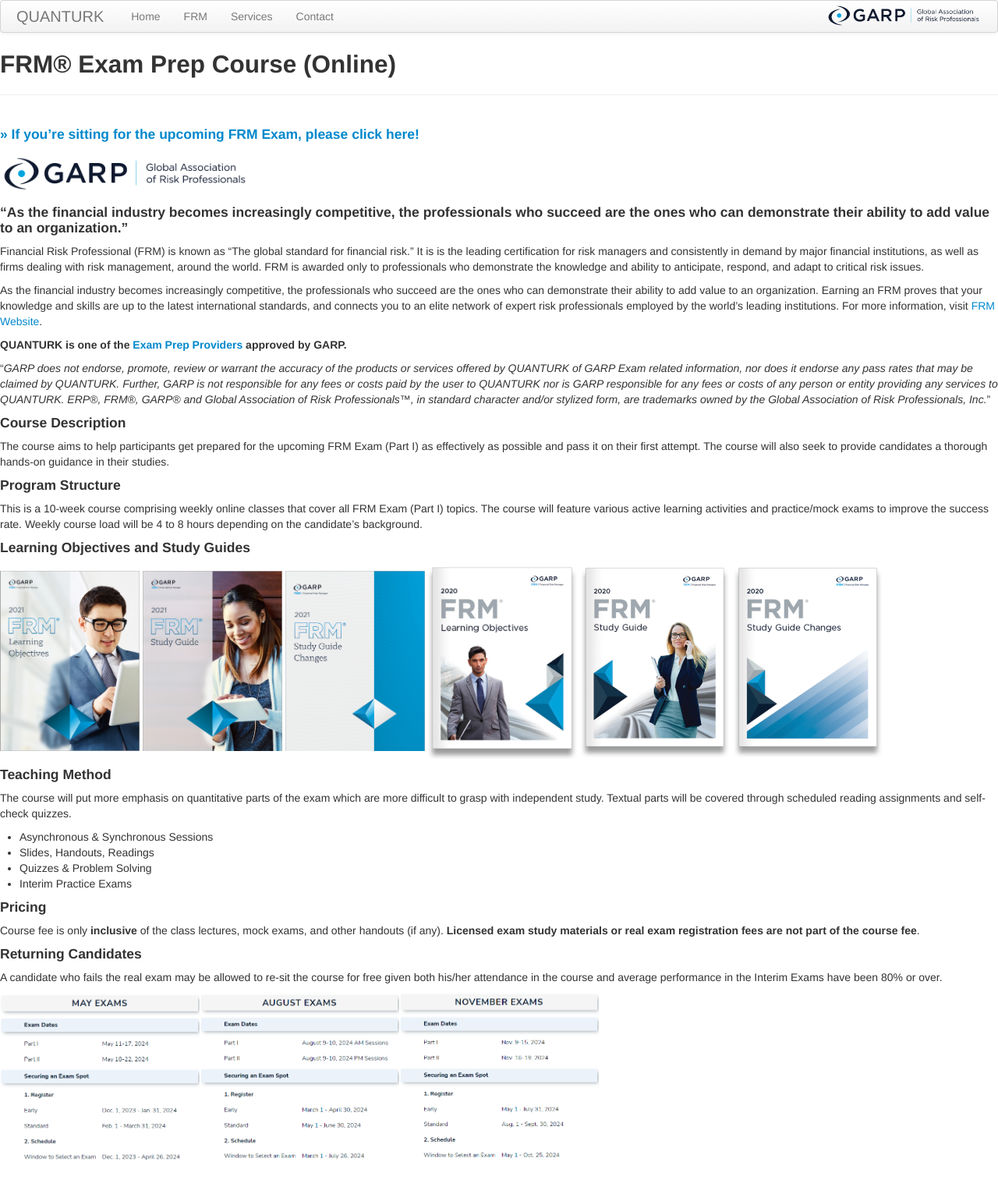
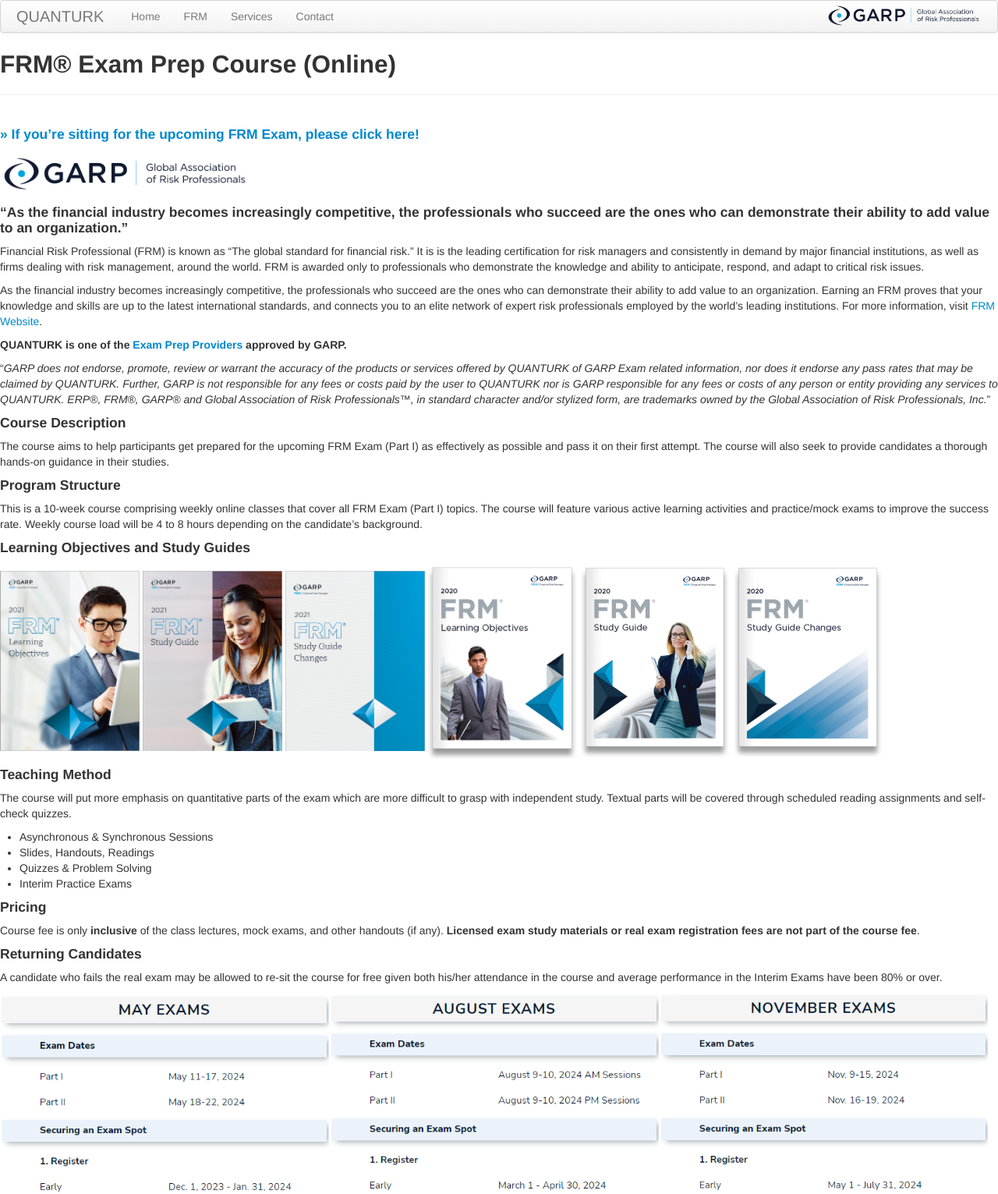
Before and after one commit to quanturk/quanturk.github.io, a Jekyll site: the page built from pages/frm.md, in a window 1280 px wide. Shown: the top 1531 px of the page at 78% size. Built offline with Jekyll 4.4.1, drawn with Linux system fonts in a browser that asks for light colours; grey boxes are pictures that could not be loaded.

Commit message:
Update frm.md

```diff
--- a/pages/frm.md
+++ b/pages/frm.md
@@ -42,7 +42,7 @@
 #### Returning Candidates
 A candidate who fails the real exam may be allowed to re-sit the course for free given both his/her attendance in the course and average performance in the Interim Exams have been 80% or over.
 
-<img src="../figures/2024_may_dates.png" width="20%"><img src="../figures/2024_aug_dates.png" width="20%"><img src="../figures/2024_nov_dates.png" width="20%">
+<img src="../figures/2024_may_dates.png" width="33%"><img src="../figures/2024_aug_dates.png" width="33%"><img src="../figures/2024_nov_dates.png" width="33%">
 
 <br>
 <iframe src="https://calendar.google.com/calendar/b/1/embed?mode=MONTH&amp;height=600&amp;wkst=2&amp;bgcolor=%23FFFFFF&amp;src=ugs8vuds3btmj0g13bhjospkc4%40group.calendar.google.com&amp;color=%23865A5A&amp;ctz=Europe%2FIstanbul" style="border-width:0" width="100%" height="500" frameborder="0" scrolling="no"></iframe>
```
